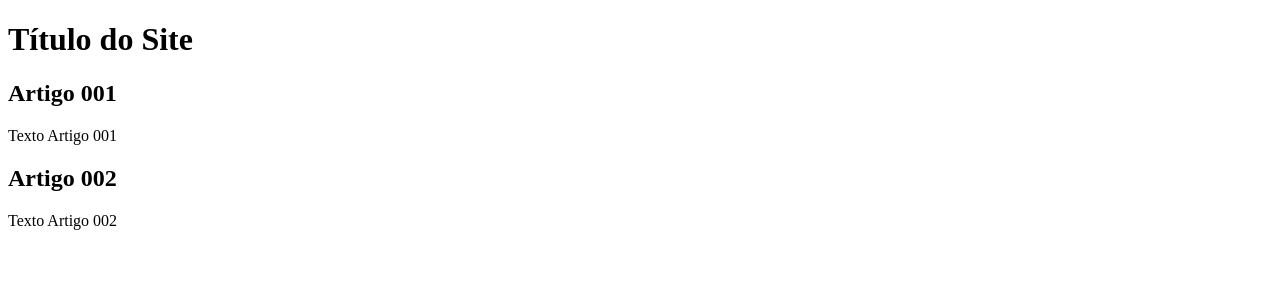
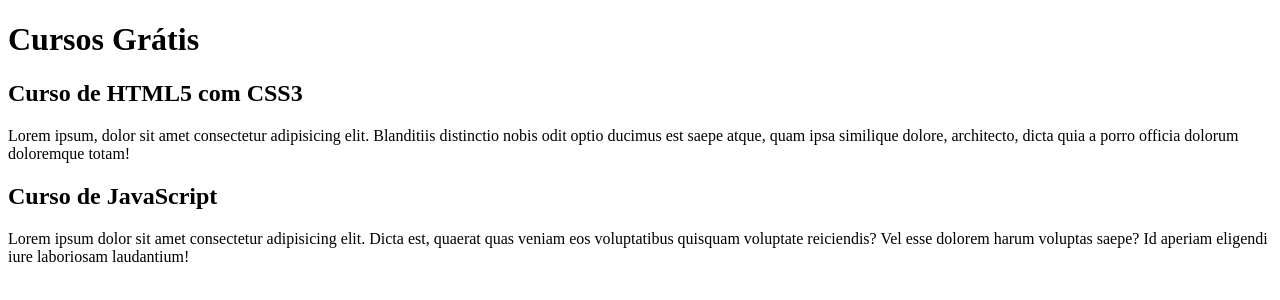
Before and after one commit to RaizaCirne/projeto-site, a plain HTML site: page index.html in a window 1280 px wide. Drawn offline with Linux system fonts and the light colour scheme.

Commit message:
comecei a escrever o conteúdo

```diff
--- a/index.html
+++ b/index.html
@@ -9,15 +9,15 @@
 <body>
     <main>
         <header>
-            <h1>Título do Site</h1>
+            <h1>Cursos Grátis</h1>
         </header>
         <article>
-            <h2>Artigo 001</h2>
-            <p>Texto Artigo 001</p>
+            <h2>Curso de HTML5 com CSS3</h2>
+            <p>Lorem ipsum, dolor sit amet consectetur adipisicing elit. Blanditiis distinctio nobis odit optio ducimus est saepe atque, quam ipsa similique dolore, architecto, dicta quia a porro officia dolorum doloremque totam!</p>
         </article>
         <article>
-            <h2>Artigo 002</h2>
-            <p>Texto Artigo 002</p>
+            <h2>Curso de JavaScript</h2>
+            <p>Lorem ipsum dolor sit amet consectetur adipisicing elit. Dicta est, quaerat quas veniam eos voluptatibus quisquam voluptate reiciendis? Vel esse dolorem harum voluptas saepe? Id aperiam eligendi iure laboriosam laudantium!</p>
         </article>
     </main>
 </body>
```
